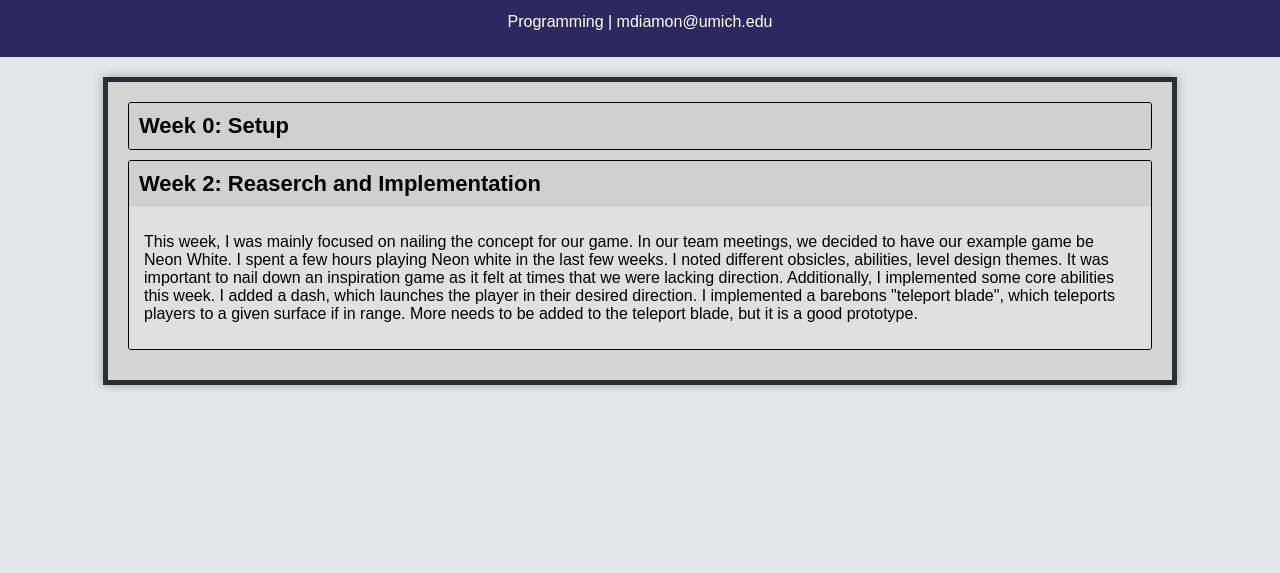
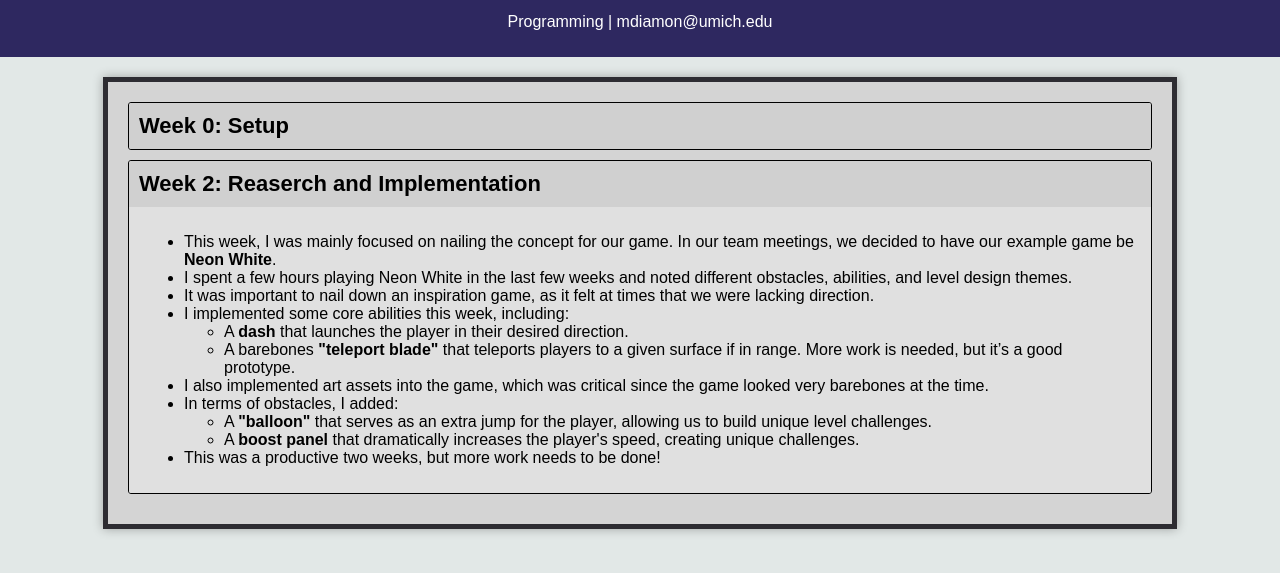
Before and after one commit to mdiamond23/W25DevBlog, a plain HTML site: page index.html in a window 1280 px wide. Both pictures are taken after a click on the button "Week 2: Reaserch and Implementation". Shown: the part 111-684 px from the top of the page. Drawn offline with Linux system fonts and the light colour scheme.

Commit message:
Update index.html

```diff
--- a/index.html
+++ b/index.html
@@ -37,9 +37,26 @@
       <button class="accordion">Week 2: Reaserch and Implementation</button> <!-- Dropdown Title-->
 
       <div class="panel"> <!-- Dropdown Start-->
-        <p> <!-- Put your words n stuff here -->
-          This week, I was mainly focused on nailing the concept for our game. In our team meetings, we decided to have our example game be Neon White. I spent a few hours playing Neon white in the last few weeks. I noted different obsicles, abilities, level design themes. It was important to nail down an inspiration game as it felt at times that we were lacking direction. Additionally, I implemented some core abilities this week. I added a dash, which launches the player in their desired direction. I implemented a barebons "teleport blade", which teleports players to a given surface if in range. More needs to be added to the teleport blade, but it is a good prototype.
-        </p>
+        <ul> <!-- Bulleted list start -->
+          <li>This week, I was mainly focused on nailing the concept for our game. In our team meetings, we decided to have our example game be <strong>Neon White</strong>.</li>
+          <li>I spent a few hours playing Neon White in the last few weeks and noted different obstacles, abilities, and level design themes.</li>
+          <li>It was important to nail down an inspiration game, as it felt at times that we were lacking direction.</li>
+          <li>I implemented some core abilities this week, including:
+            <ul>
+              <li>A <strong>dash</strong> that launches the player in their desired direction.</li>
+              <li>A barebones <strong>"teleport blade"</strong> that teleports players to a given surface if in range. More work is needed, but it’s a good prototype.</li>
+            </ul>
+          </li>
+          <li>I also implemented art assets into the game, which was critical since the game looked very barebones at the time.</li>
+          <li>In terms of obstacles, I added:
+            <ul>
+              <li>A <strong>"balloon"</strong> that serves as an extra jump for the player, allowing us to build unique level challenges.</li>
+              <li>A <strong>boost panel</strong> that dramatically increases the player's speed, creating unique challenges.</li>
+            </ul>
+          </li>
+          <li>This was a productive two weeks, but more work needs to be done!</li>
+        </ul> <!-- Bulleted list end -->
+      </div> <!-- Dropdown End -->
       </div> <!-- Dropdown End -->
 
     </div> <!-- End of Week -->
```
